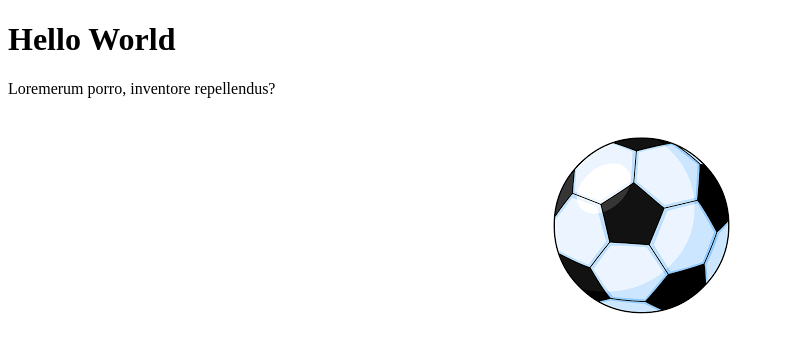
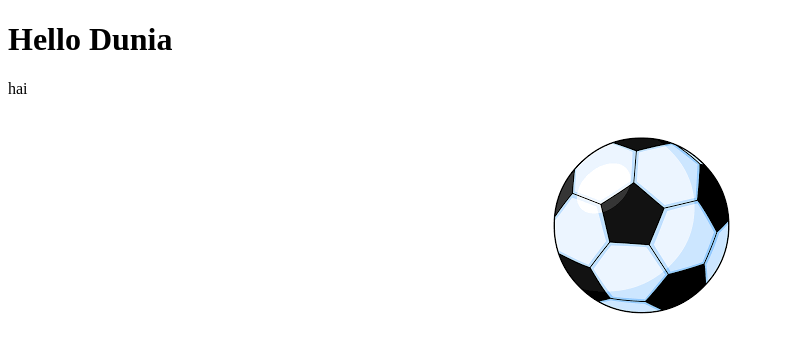
Before and after one commit to adityastr/adityastr.github.io, a plain HTML site: page index.html in a window 1280 px wide. Shown: the whole page, without its empty margins (0-785 px from the left). Drawn offline with Linux system fonts and the light colour scheme.

Commit message:
ganti h1

```diff
--- a/index.html
+++ b/index.html
@@ -8,8 +8,8 @@
     <link rel="stylesheet" href="style.css">
 </head>
 <body>
-    <h1>Hello World</h1>
-    <p>Loremerum porro, inventore repellendus?</p>
+    <h1>Hello Dunia</h1>
+    <p>hai</p>
     <br><br><br><br><br><br><br><br><br><br><br><br><br><br><br><br><br><br>
 </body>
 </html>
```
